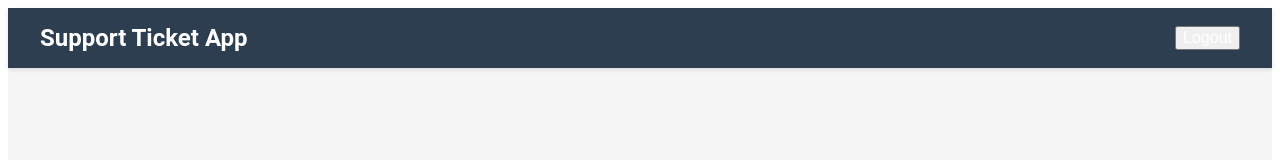
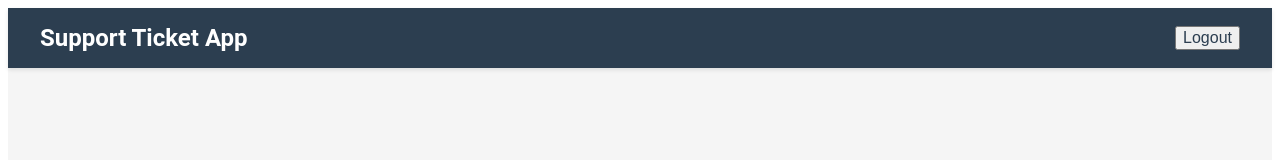
Before and after one commit to bstillwagon-mylo/support-system-app, a React (Create React App) app: page / in a window 1280 px wide. Shown: the top 160 px of the page. Built offline with nearby package versions, Linux system fonts and the light colour scheme.

Commit message:
Fix Logout button text color

```diff
--- a/src/components/Layout.css
+++ b/src/components/Layout.css
@@ -26,7 +26,7 @@
   .layout__nav-link {
     margin-left: 1rem;
     font-size: 1rem;
-    color: #fff;
+    color: #2c3e50;
     text-decoration: none;
     transition: color 0.3s ease;
   }
```
